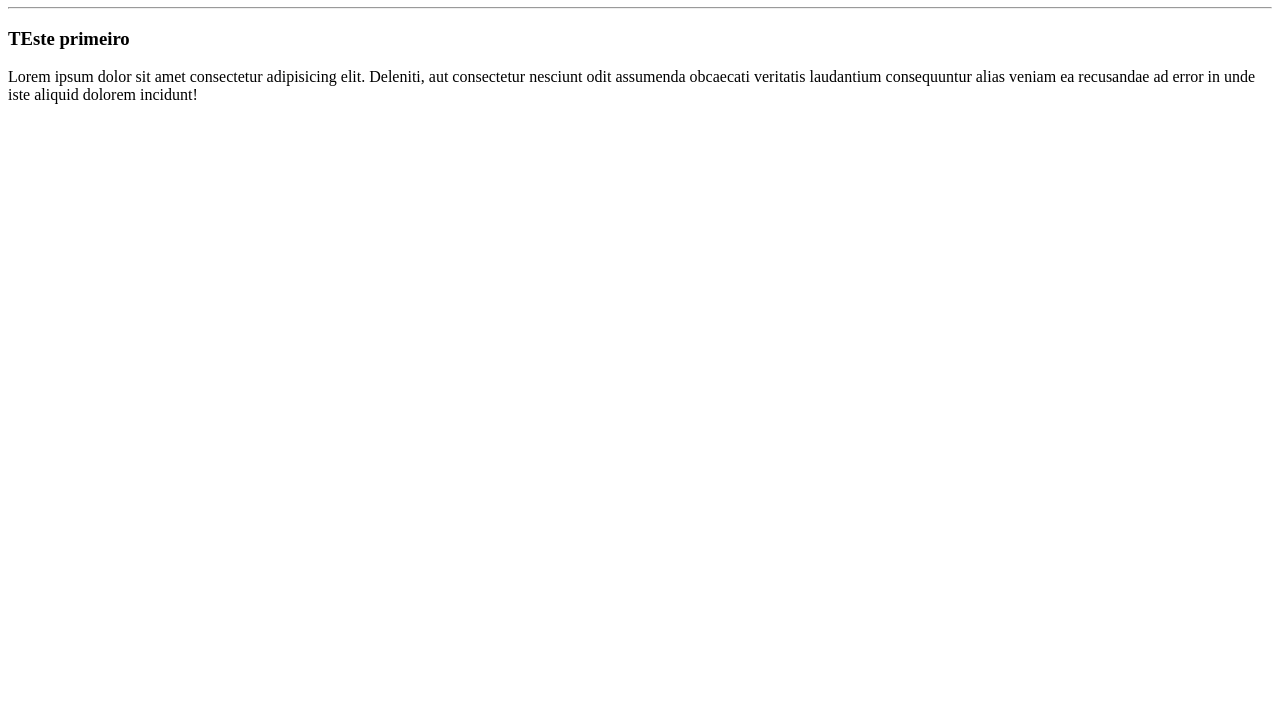
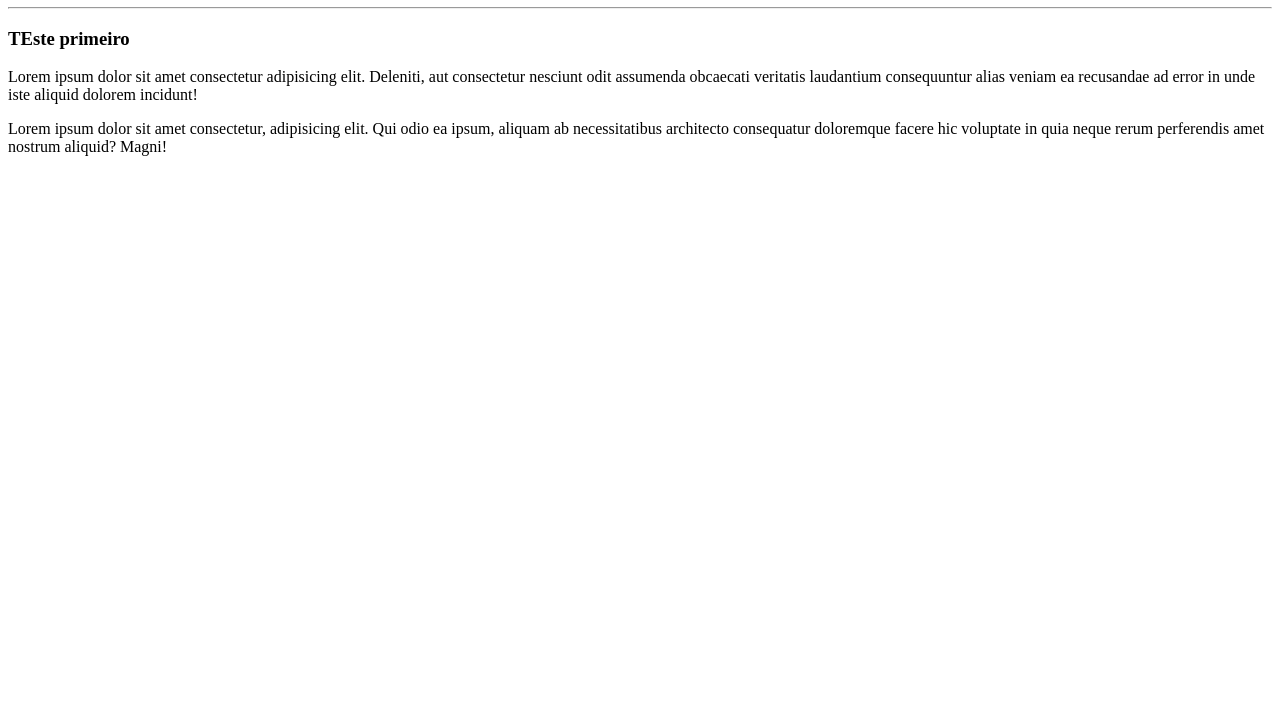
Before and after one commit to paulodelacerda/Ola-mundo, a plain HTML site: page site teste/index.html in a window 1280 px wide. Shown: the part 73-800 px from the top of the page. Drawn offline with Linux system fonts and the light colour scheme.

Commit message:
Adicionei mais um paragrafo
Adicionei mais um paragurafo de lorem ipsum.

```diff
--- a/site teste/index.html
+++ b/site teste/index.html
@@ -10,5 +10,6 @@
     <hr>
     <h3>TEste primeiro</h3>
     <p>Lorem ipsum dolor sit amet consectetur adipisicing elit. Deleniti, aut consectetur nesciunt odit assumenda obcaecati veritatis laudantium consequuntur alias veniam ea recusandae ad error in unde iste aliquid dolorem incidunt!</p>
+    <p>Lorem ipsum dolor sit amet consectetur, adipisicing elit. Qui odio ea ipsum, aliquam ab necessitatibus architecto consequatur doloremque facere hic voluptate in quia neque rerum perferendis amet nostrum aliquid? Magni!</p>
 </body>
 </html>
```
